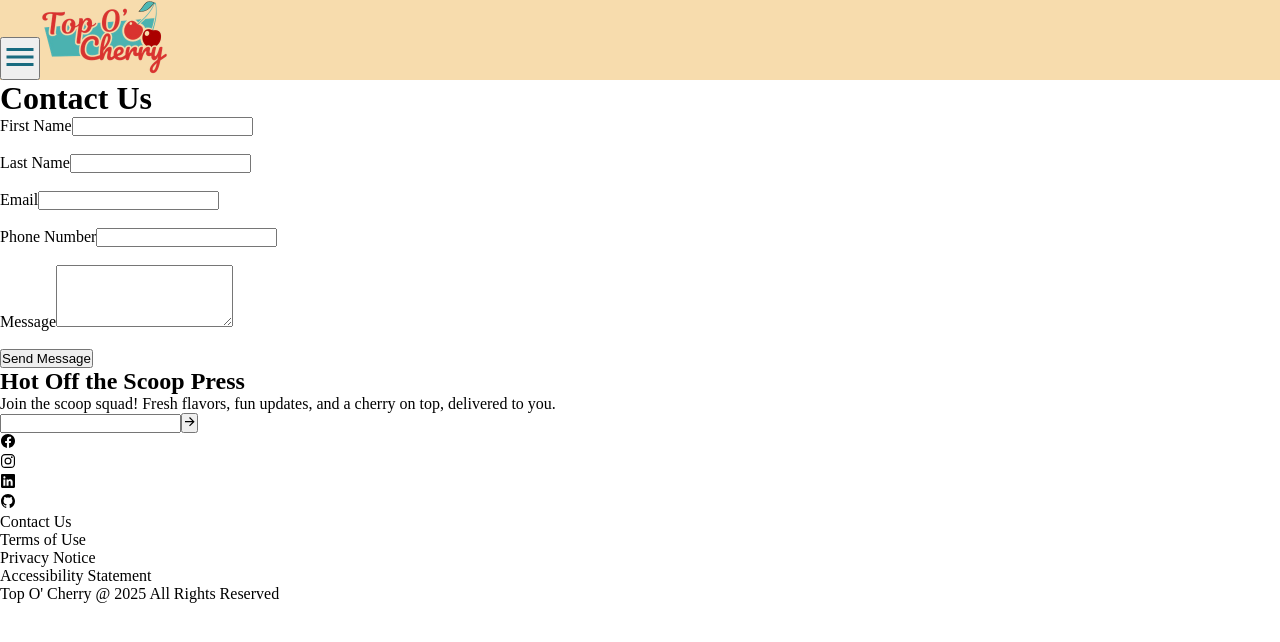
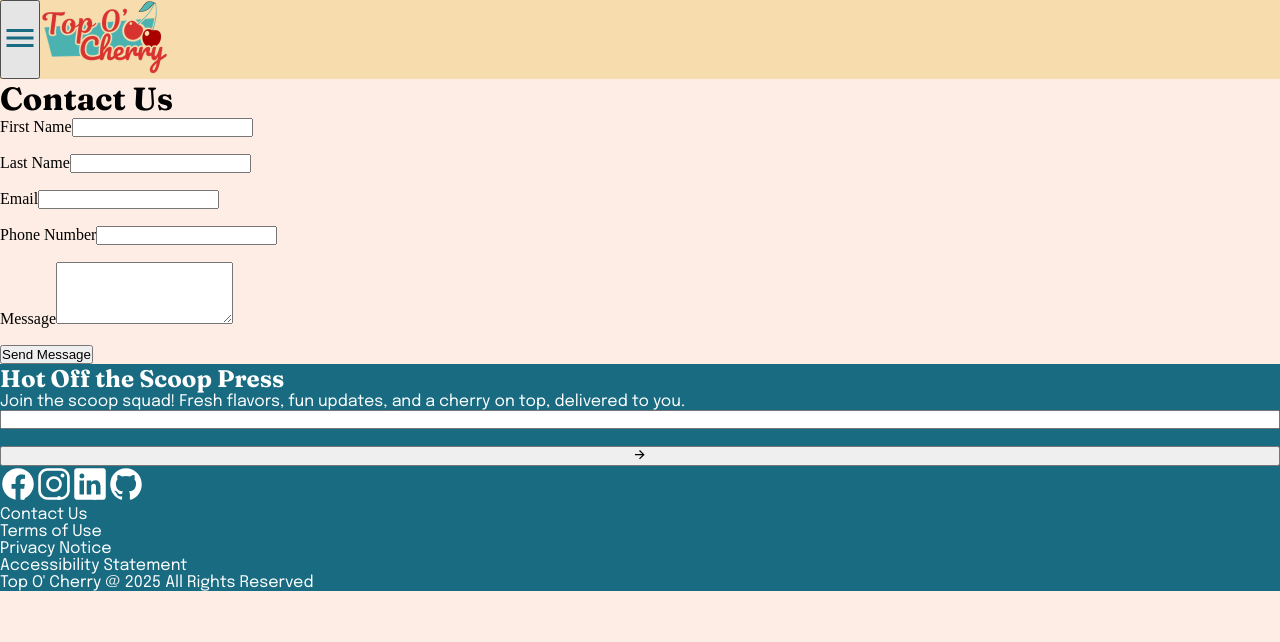
Before and after one commit to mjdakiwas/eCommercev2, a React (Vite) app in the folder client/: page /contact in a window 1280 px wide. Shown: the top 642 px of the page. Built offline with nearby package versions, Linux system fonts and the light colour scheme; no server answers.

Commit message:
Worked on css + adadditional components

```diff
--- a/client/src/App.css
+++ b/client/src/App.css
@@ -3,3 +3,21 @@
     margin: 0;
     padding: 0;
 }
+
+body {
+    background-color: #fdede4;
+}
+
+h1,
+h2,
+h3,
+h4 {
+    font-family: 'Fraunces', serif;
+}
+
+p,
+ul,
+li,
+a {
+    font-family: 'Epilogue', sans-serif;
+}
--- a/client/src/components/Footer.jsx
+++ b/client/src/components/Footer.jsx
@@ -1,13 +1,14 @@
-import { useForm } from "react-hook-form";
-import { NavLink } from "react-router-dom";
+import { useForm } from 'react-hook-form';
+import { NavLink } from 'react-router-dom';
+import { IconContext } from 'react-icons';
 import {
     IoArrowForwardSharp,
     IoLogoFacebook,
     IoLogoInstagram,
     IoLogoLinkedin,
     IoLogoGithub,
-} from "react-icons/io5";
-import "../styles/footer.css";
+} from 'react-icons/io5';
+import '../styles/footer.css';
 
 export default function Footer() {
     const {
@@ -25,23 +26,32 @@ export default function Footer() {
             <div className="subscribe">
                 <h2>Hot Off the Scoop Press</h2>
                 <p>
-          Join the scoop squad! Fresh flavors, fun updates, and a cherry on top,
-          delivered to you.
+                    Join the scoop squad! Fresh flavors, fun updates, and a
+                    cherry on top, delivered to you.
                 </p>
-        <form className="subscribe__form" onSubmit={handleSubmit(onSubmit)}>
+                <form
+                    className="subscribe__form"
+                    onSubmit={handleSubmit(onSubmit)}
+                >
                     <input
                         type="email"
-            id="subscribe__input"
-            className={errors.subscriberEmail ? "input error" : "input"}
-            {...register("email", {
-              required: "Please enter your email address",
+                        className={
+                            errors.subscriberEmail
+                                ? 'subscribe__input error'
+                                : 'subscribe__input'
+                        }
+                        {...register('subscriberEmail', {
+                            required: 'Please enter your email address',
                             pattern: {
                                 value: /^[^\s@]+@[^\s@]+\.[^\s@]+$/,
                                 message:
-                  "Please enter a valid email address (e.g. example@domain.com)",
+                                    'Please enter a valid email address (e.g. example@domain.com)',
                             },
                         })}
                     />
+                    <p className="message" aria-live="polite">
+                        {errors.subscriberEmail?.message || '\u00A0'}
+                    </p>
                     <button type="submit" className="newsletter-submit__btn">
                         <IoArrowForwardSharp />
                     </button>
@@ -50,27 +60,58 @@ export default function Footer() {
             <div>
                 <ul className="social-media__container">
                     <li>
-            <a>
+                        <NavLink>
+                            <IconContext.Provider
+                                value={{
+                                    color: 'white',
+                                    size: '2.25rem',
+                                }}
+                            >
                                 <IoLogoFacebook />
-            </a>
+                            </IconContext.Provider>
+                        </NavLink>
                     </li>
                     <li>
-            <a>
+                        <NavLink>
+                            <IconContext.Provider
+                                value={{
+                                    color: 'white',
+                                    size: '2.25rem',
+                                    className: `navbar__modalBtn--close`,
+                                }}
+                            >
                                 <IoLogoInstagram />
-            </a>
+                            </IconContext.Provider>
+                        </NavLink>
                     </li>
                     <li>
-            <a>
+                        <NavLink>
+                            <IconContext.Provider
+                                value={{
+                                    color: 'white',
+                                    size: '2.25rem',
+                                    className: `navbar__modalBtn--close`,
+                                }}
+                            >
                                 <IoLogoLinkedin />
-            </a>
+                            </IconContext.Provider>
+                        </NavLink>
                     </li>
                     <li>
-            <a>
+                        <NavLink>
+                            <IconContext.Provider
+                                value={{
+                                    color: 'white',
+                                    size: '2.25rem',
+                                    className: `navbar__modalBtn--close`,
+                                }}
+                            >
                                 <IoLogoGithub />
-            </a>
+                            </IconContext.Provider>
+                        </NavLink>
                     </li>
                 </ul>
-        <ul id="company-docs__container">
+                <ul className="company-docs__container">
                     <li>
                         <NavLink to="/contact">Contact Us</NavLink>
                     </li>
--- a/client/src/components/carousel/Carousel.jsx
+++ b/client/src/components/carousel/Carousel.jsx
@@ -1,22 +1,27 @@
-import React, { useState } from "react";
+import { useState } from 'react';
 import {
     IoArrowBackCircleSharp,
     IoArrowForwardCircleSharp,
-} from "react-icons/io5";
-import "../../styles/carousel.css";
-import Dot from "./Dot.jsx";
+} from 'react-icons/io5';
+import '../../styles/carousel.css';
+import Slide from './Slide.jsx';
+import Dot from './Dot.jsx';
 
-export default function Carousel({ images }) {
-  const [isCurrentSlide, setCurrentSlide] = useState(images[0]);
+export default function Carousel() {
+    const heroImgsObj = import.meta.glob(
+        '/src/assets/images/hero/*.{png,jpg,jpeg,PNG,JPEG}',
+        { eager: true, import: 'default' }
+    );
+
+    const imgs = Object.values(heroImgsObj);
+    const [currentSlide, setCurrentSlide] = useState(0);
+
     const goPrevSlide = () => {
-    setCurrentSlide(images[isCurrentSlide] - 1);
+        setCurrentSlide((prev) => (prev === 0 ? imgs.length - 1 : prev - 1));
     };
     const goNextSlide = () => {
-    setCurrentSlide(images[isCurrentSlide] + 1);
+        setCurrentSlide((prev) => (prev === imgs.length - 1 ? 0 : prev + 1));
     };
-  // const handleDotClicked = () => {
-  //     setCurrentSlide(images[]);
-  // };
 
     return (
         <div className="carousel">
@@ -27,27 +32,25 @@ export default function Carousel({ images }) {
                 <IoArrowForwardCircleSharp />
             </button>
             <div className="carousel__slides">
-        {Object.entries(images).map(([key, path]) => {
-          // console.log(key, path);
-          return (
-            <div
-              key={key}
-              className={
-                isCurrentSlide === key
-                  ? "carousel__slide current"
-                  : "carousel__slide"
-              }
-            >
-              <img src={path} />
+                {imgs.map((src, index) => (
+                    <Slide
+                        key={index}
+                        index={index}
+                        src={src}
+                        isActive={currentSlide === index}
+                    />
+                ))}
             </div>
-          );
-        })}
+            <div className="carousel__indicators">
+                {imgs.map((_, index) => (
+                    <Dot
+                        key={index}
+                        index={index}
+                        active={currentSlide === index}
+                        onClick={() => setCurrentSlide(index)}
+                    />
+                ))}
             </div>
-      {/* <div className="carousel__indicators">
-                {Object.keys(images).map((key) => (
-                    <Dot onClick={handleDotClicked} />
-                ))}
-            </div> */}
         </div>
     );
 }
--- a/client/src/components/carousel/Dot.jsx
+++ b/client/src/components/carousel/Dot.jsx
@@ -1,3 +1,9 @@
-export default function Dot() {
-    return <div className="carousel__dot"></div>;
+export default function Dot({ index, active, onClick }) {
+    return (
+        <button
+            type="button"
+            className={`carousel__dot ${active ? 'current' : ''}`}
+            onClick={() => onClick(index)}
+        />
+    );
 }
--- /dev/null
+++ b/client/src/components/carousel/Slide.jsx
@@ -0,0 +1,10 @@
+export default function Slide({ index, src, isActive }) {
+    return (
+        <div
+            className={`carousel__slide ${isActive ? 'current' : ''}`}
+            data-index={index}
+        >
+            <img src={src} alt={`Slide ${index}`} />
+        </div>
+    );
+}
--- a/client/src/components/product-card/ProductCard.jsx
+++ b/client/src/components/product-card/ProductCard.jsx
@@ -6,8 +6,8 @@ export default function ProductCard({ product }) {
             <div>
                 <img
                     className="product-card__img"
-                    src={`/src/assets/images/products/${product.imgPath}`}
-                    alt={product.productName}
+                    src={`/src/assets/images/products/${product.path}`}
+                    alt={product.name}
                 />
             </div>
             <div>
--- a/client/src/pages/Home.jsx
+++ b/client/src/pages/Home.jsx
@@ -2,19 +2,10 @@ import React, { useState, useEffect } from 'react';
 import Carousel from '../components/carousel/Carousel';
 
 export default function Home() {
-    const heroImgs = import.meta.glob(
-        '/src/assets/images/hero/home/*.{png,jpg,jpeg,PNG,JPEG}',
-        {
-            eager: true,
-            import: 'default',
-        }
-    );
-    // console.log(heroImgs);
-
     return (
         <main className="homepage">
             <section className="hero">
-                <Carousel images={heroImgs} />
+                <Carousel />
             </section>
             <h1 className="slogan">
                 Cool classics, wild swirls — life's sweetest with a cherry on
--- a/client/src/styles/footer.css
+++ b/client/src/styles/footer.css
@@ -0,0 +1,30 @@
+footer {
+    background-color: #186b80;
+    color: white;
+}
+
+.subscribe {
+}
+
+.subscribe__form {
+    display: grid;
+}
+
+.subscribe__input {
+}
+
+.subscribe__input.error {
+}
+
+.message {
+}
+
+.social-media__container {
+    display: flex;
+    flex-direction: row;
+    flex-wrap: nowrap;
+}
+
+.company-docs__container a {
+    color: white;
+}
--- a/client/src/styles/navbar.css
+++ b/client/src/styles/navbar.css
@@ -1,9 +1,16 @@
 .navbar {
     background-color: #f7dcad;
+    display: flex;
+    flex-direction: row;
+    flex-wrap: wrap;
 }
 
 .navbar.open .navbar__content {
     display: flex;
+}
+
+.navbar__logo {
+    flex: 1 0 auto;
 }
 
 .navbar__logo img {
```
Also changed, not shown: client/src/pages/ContactUs.jsx (+28 -28 lines), client/src/pages/Products.jsx (+82 -3 lines), client/src/assets/images/hero/pineapple-twist-up__hero.png (renamed from client/src/assets/images/hero/home/pineapple-twist-up__hero.png), client/src/assets/images/hero/products-pg__heroimg.jpg (renamed from client/src/assets/images/hero/home/products-pg__heroimg.jpg), client/src/styles/style.css (deleted). Lines whose indentation alone changed are shown as unchanged.
